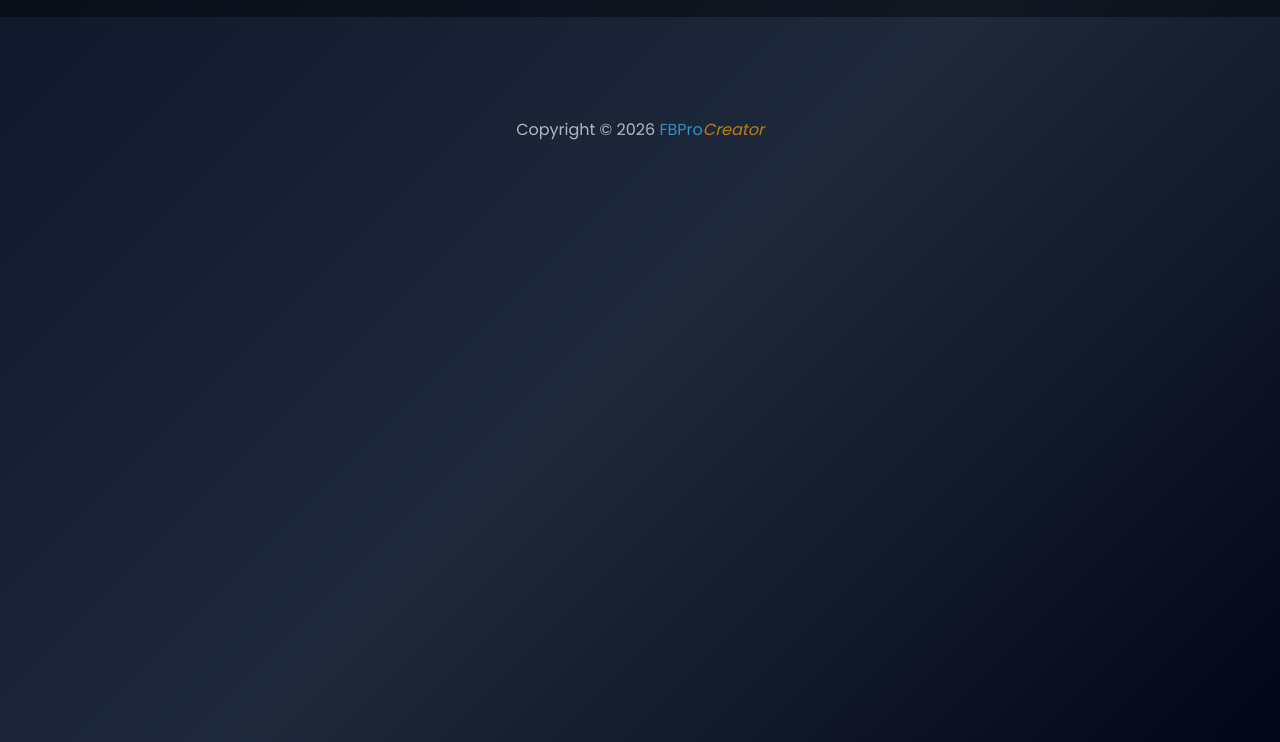
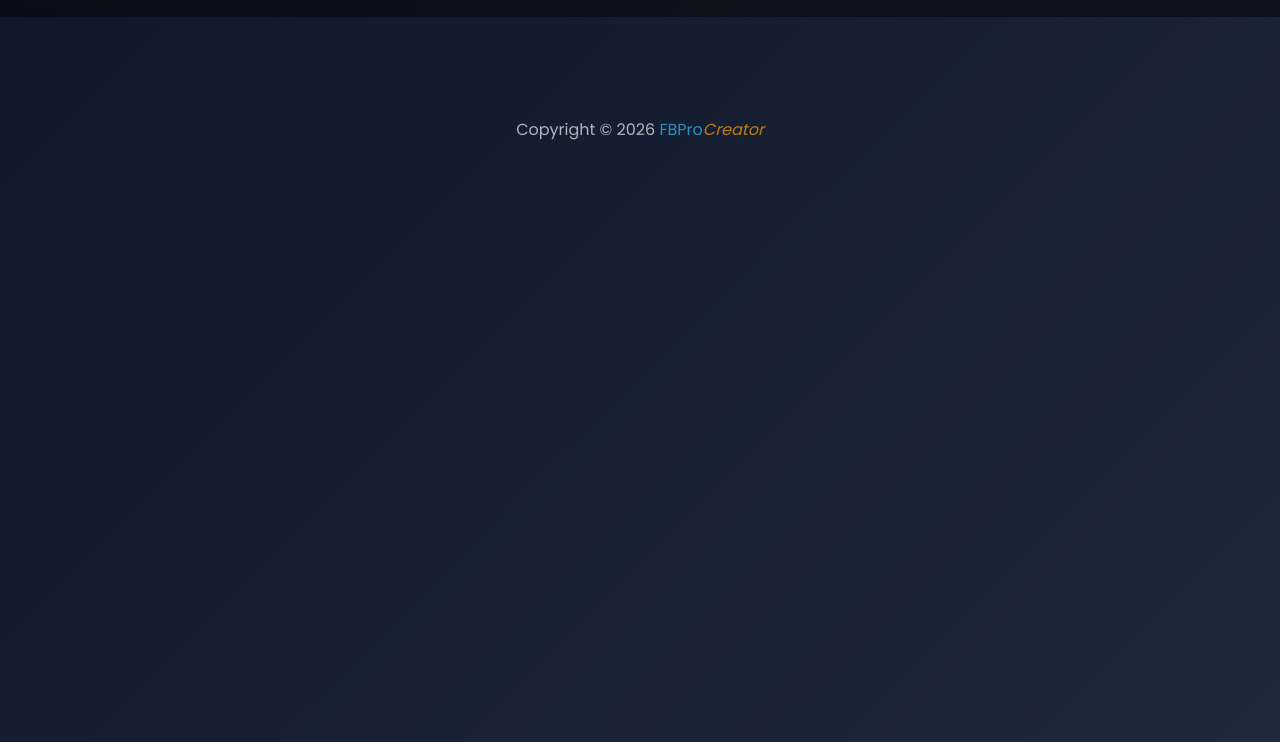
Before and after one commit to givonlee99-dotcom/fbprocreator, a website: page public/ebook.html in a window 1280 px wide. Shown: the part 58-800 px from the top of the page. Drawn offline with Linux system fonts and the light colour scheme; no server answers.

Commit message:
Update style.css

```diff
--- a/public/css/style.css
+++ b/public/css/style.css
@@ -30,6 +30,7 @@ body {
   font-family: 'Segoe UI', sans-serif;
   background: linear-gradient(135deg,#0f172a,#1e293b,#020617);
   color:#f1f5f9;
+  background: linear-gradient(135deg, #0f172a, #1e293b);
 }
 
 /* =========================
```
